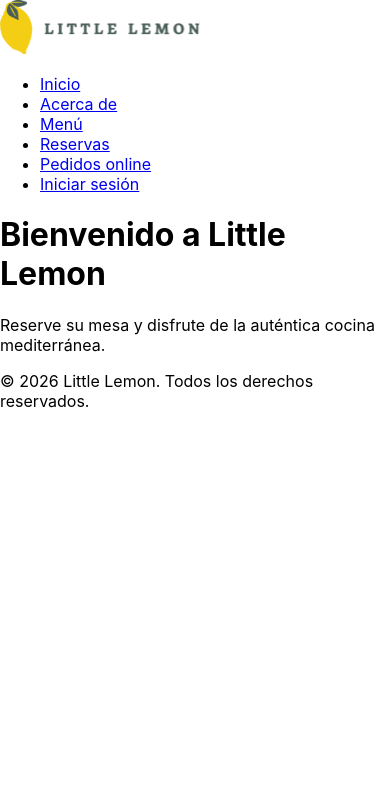
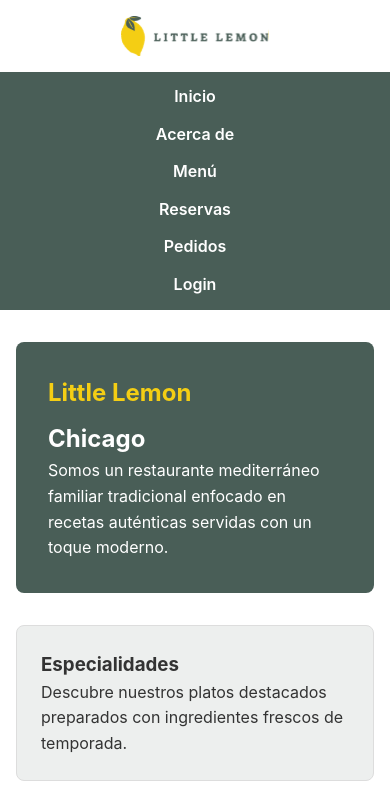
Before and after one commit to RHDevCoder/little-lemon-app, a React (Create React App) app: page / in a window 390 px wide. Shown: the top 803 px of the page. Built offline with nearby package versions, Linux system fonts and the light colour scheme.

Commit message:
feat: implementar maquetacion responsiva con CSS Grid y Flexbox

```diff
--- a/src/App.css
+++ b/src/App.css
@@ -1,10 +1,135 @@
-/* Estilos iniciales base para el contenedor principal */
-.App {
-  text-align: center;
+:root {
+  --primary-green: #495e57;
+  --primary-yellow: #f4ce14;
+  --secondary-dark: #333333;
+  --secondary-light: #edefee;
+  --white: #ffffff;
+}
+
+* {
+  box-sizing: border-box;
+  margin: 0;
+  padding: 0;
+}
+
+body {
+  font-family: -apple-system, BlinkMacSystemFont, 'Segoe UI', Roboto, Oxygen, Ubuntu, sans-serif;
+  color: var(--secondary-dark);
+  background-color: var(--white);
+  line-height: 1.6;
+}
+
+.app-container {
+  display: grid;
+  grid-template-columns: 1fr;
+  grid-template-areas:
+    "header"
+    "nav"
+    "main"
+    "footer";
   min-height: 100vh;
+}
+
+.header-container {
+  grid-area: header;
+  display: flex;
+  justify-content: center;
+  align-items: center;
+  padding: 1rem 2rem;
+  background-color: var(--white);
+}
+
+.header-logo {
+  max-width: 180px;
+  height: auto;
+}
+
+.main-nav {
+  grid-area: nav;
+  background-color: var(--primary-green);
+  padding: 0.75rem 1rem;
+}
+
+.nav-list {
   display: flex;
   flex-direction: column;
   align-items: center;
-  justify-content: center;
-  font-size: calc(10px + 2vmin);
+  gap: 0.75rem;
+  list-style: none;
 }
+
+.nav-link {
+  color: var(--white);
+  text-decoration: none;
+  font-weight: 600;
+  transition: color 0.2s ease-in-out;
+}
+
+.nav-link:hover,
+.nav-link:focus {
+  color: var(--primary-yellow);
+}
+
+.main-content {
+  grid-area: main;
+  padding: 2rem 1rem;
+  max-width: 1200px;
+  margin: 0 auto;
+  width: 100%;
+}
+
+.hero-banner {
+  background-color: var(--primary-green);
+  color: var(--white);
+  padding: 2rem;
+  border-radius: 8px;
+  margin-bottom: 2rem;
+}
+
+.hero-banner h1 {
+  color: var(--primary-yellow);
+  margin-bottom: 0.5rem;
+}
+
+.cards-grid {
+  display: grid;
+  grid-template-columns: repeat(auto-fit, minmax(260px, 1fr));
+  gap: 1.5rem;
+}
+
+.card {
+  background-color: var(--secondary-light);
+  padding: 1.5rem;
+  border-radius: 8px;
+  border: 1px solid #ddd;
+}
+
+.footer-container {
+  grid-area: footer;
+  background-color: var(--secondary-dark);
+  color: var(--secondary-light);
+  padding: 1.5rem 2rem;
+  display: flex;
+  flex-direction: column;
+  align-items: center;
+  gap: 0.5rem;
+  text-align: center;
+  margin-top: auto;
+}
+
+@media (min-width: 768px) {
+  .app-container {
+    grid-template-rows: auto auto 1fr auto;
+  }
+
+  .nav-list {
+    flex-direction: row;
+    justify-content: center;
+    gap: 2rem;
+  }
+
+  .footer-container {
+    flex-direction: row;
+    justify-content: space-between;
+  }
+}
--- a/src/App.js
+++ b/src/App.js
@@ -1,3 +1,4 @@
+import './App.css';
 import Header from './Header';
 import Nav from './Nav';
 import Main from './Main';
@@ -5,12 +6,12 @@ import Footer from './Footer';
 
 function App() {
   return (
-    <>
+    <div className="app-container">
       <Header />
       <Nav />
       <Main />
       <Footer />
-    </>
+    </div>
   );
 }
 
--- a/src/Footer.js
+++ b/src/Footer.js
@@ -1,7 +1,8 @@
 function Footer() {
   return (
-    <footer>
-      <p>&copy; 2026 Little Lemon. Todos los derechos reservados.</p>
+    <footer className="footer-container">
+      <p>&copy; 2026 Little Lemon Restaurant. Todos los derechos reservados.</p>
+      <p>Diseño responsivo optimizado para web y móvil.</p>
     </footer>
   );
 }
--- a/src/Header.js
+++ b/src/Header.js
@@ -3,11 +3,11 @@ import logo from './assets/Logo.svg';
 
 function Header() {
   return (
-    <header>
+    <header className="header-container">
       <img
         src={logo}
-        alt="Logotipo oficial de Little Lemon"
-        width="200"
+        alt="Little Lemon Restaurant Logo"
+        className="header-logo"
       />
     </header>
   );
--- a/src/Main.js
+++ b/src/Main.js
@@ -1,8 +1,26 @@
 function Main() {
   return (
-    <main>
-      <h1>Bienvenido a Little Lemon</h1>
-      <p>Reserve su mesa y disfrute de la auténtica cocina mediterránea.</p>
+    <main className="main-content">
+      <section className="hero-banner">
+        <h1>Little Lemon</h1>
+        <h2>Chicago</h2>
+        <p>Somos un restaurante mediterráneo familiar tradicional enfocado en recetas auténticas servidas con un toque moderno.</p>
+      </section>
+
+      <section className="cards-grid">
+        <article className="card">
+          <h3>Especialidades</h3>
+          <p>Descubre nuestros platos destacados preparados con ingredientes frescos de temporada.</p>
+        </article>
+        <article className="card">
+          <h3>Reservas en Línea</h3>
+          <p>Asegura tu mesa con antelación para almuerzos o cenas familiares.</p>
+        </article>
+        <article className="card">
+          <h3>Horarios y Ubicación</h3>
+          <p>Visítanos de lunes a domingo de 12:00 PM a 11:00 PM en el centro de la ciudad.</p>
+        </article>
+      </section>
     </main>
   );
 }
--- a/src/Nav.js
+++ b/src/Nav.js
@@ -1,13 +1,13 @@
 function Nav() {
   return (
-    <nav aria-label="Navegación principal">
-      <ul>
-        <li><a href="/">Inicio</a></li>
-        <li><a href="/about">Acerca de</a></li>
-        <li><a href="/menu">Menú</a></li>
-        <li><a href="/reservations">Reservas</a></li>
-        <li><a href="/order">Pedidos online</a></li>
-        <li><a href="/login">Iniciar sesión</a></li>
+    <nav className="main-nav" aria-label="Navegación principal">
+      <ul className="nav-list">
+        <li><a href="/" className="nav-link">Inicio</a></li>
+        <li><a href="/about" className="nav-link">Acerca de</a></li>
+        <li><a href="/menu" className="nav-link">Menú</a></li>
+        <li><a href="/reservations" className="nav-link">Reservas</a></li>
+        <li><a href="/order" className="nav-link">Pedidos</a></li>
+        <li><a href="/login" className="nav-link">Login</a></li>
       </ul>
     </nav>
   );
```
